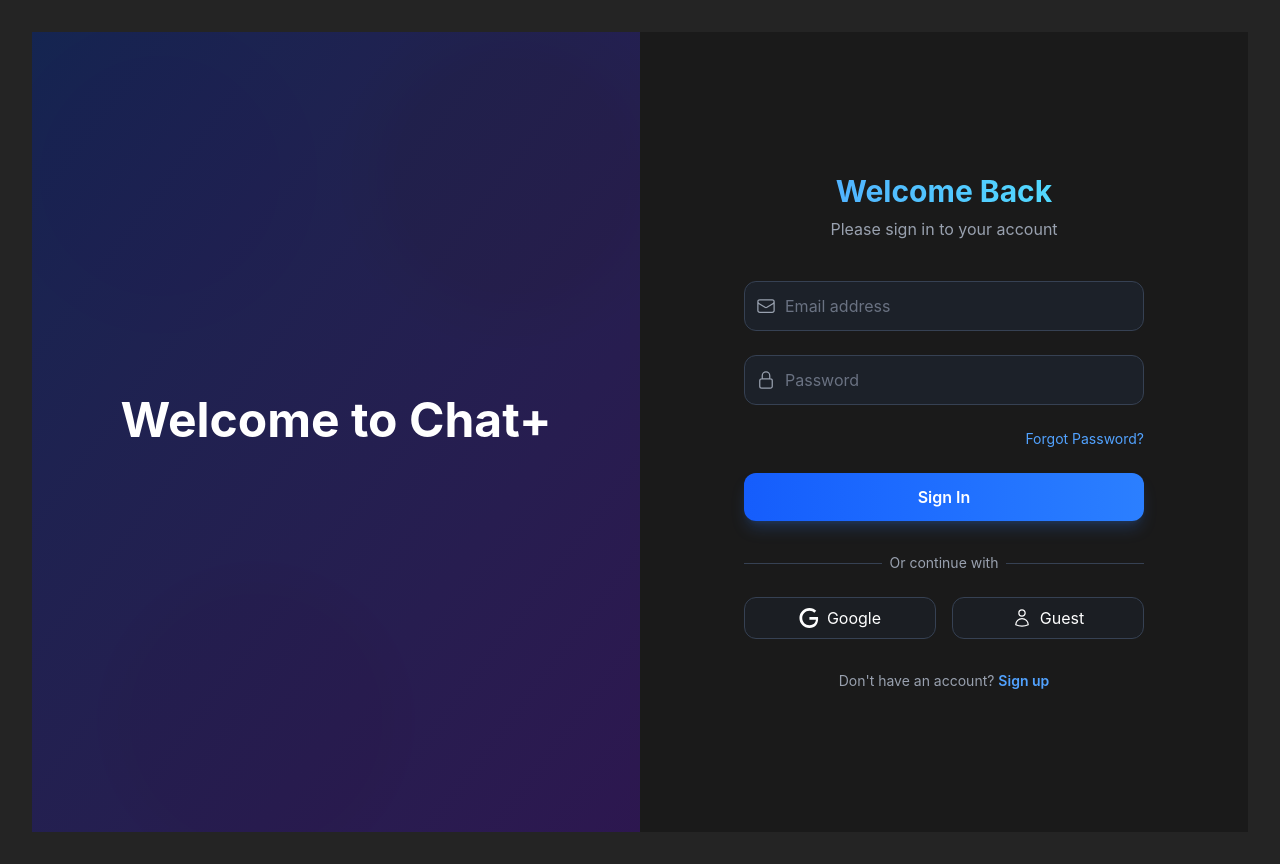
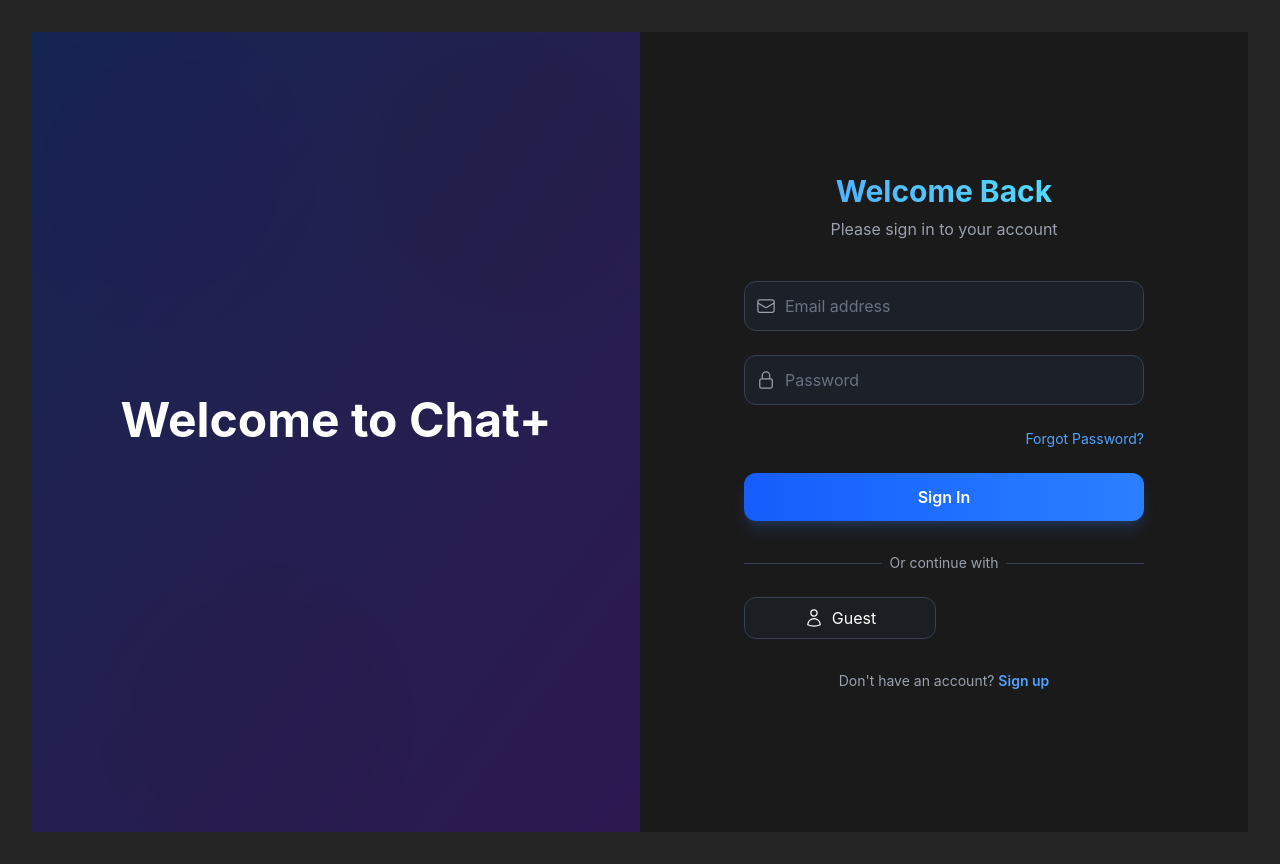
Before and after one commit to aguslebed/Chat---Login, a React (Vite) app in the folder Front/Chat+Login/: page / in a window 1280 px wide. Built offline with nearby package versions, Linux system fonts and the light colour scheme; no server answers.

Commit message:
Saque el boton de inicio  de sesion con google.

```diff
--- a/Front/Chat+Login/src/components/auth/LoginForm.tsx
+++ b/Front/Chat+Login/src/components/auth/LoginForm.tsx
@@ -100,13 +100,6 @@
                 </div>
 
                 <div className="mt-6 grid grid-cols-2 gap-4">
-                    <button className="flex items-center justify-center px-4 py-2 border border-gray-700 rounded-xl bg-gray-800/30 hover:bg-gray-800 text-white transition-all hover:border-gray-600 cursor-pointer">
-                        {/* Simple G icon */}
-                        <svg className="h-5 w-5 mr-2" fill="currentColor" viewBox="0 0 24 24">
-                            <path d="M12.48 10.92v3.28h7.84c-.24 1.84-.853 3.187-1.787 4.133-1.147 1.147-2.933 2.4-6.053 2.4-4.827 0-8.6-3.893-8.6-8.72s3.773-8.72 8.6-8.72c2.6 0 4.507 1.027 5.907 2.347l2.307-2.307C18.747 1.44 16.133 0 12.48 0 5.867 0 .533 5.347.533 12S5.867 24 12.48 24c3.44 0 6.04-1.133 7.973-3.267 1.947-2.133 2.48-5.32 2.48-7.813 0-.693-.053-1.4-.16-2H12.48z" />
-                        </svg>
-                        Google
-                    </button>
                     <button className="flex items-center justify-center px-4 py-2 border border-gray-700 rounded-xl bg-gray-800/30 hover:bg-gray-800 text-white transition-all hover:border-gray-600 cursor-pointer"
                         onClick={(e) => handleSubmit(e, true)}
                     >
```
